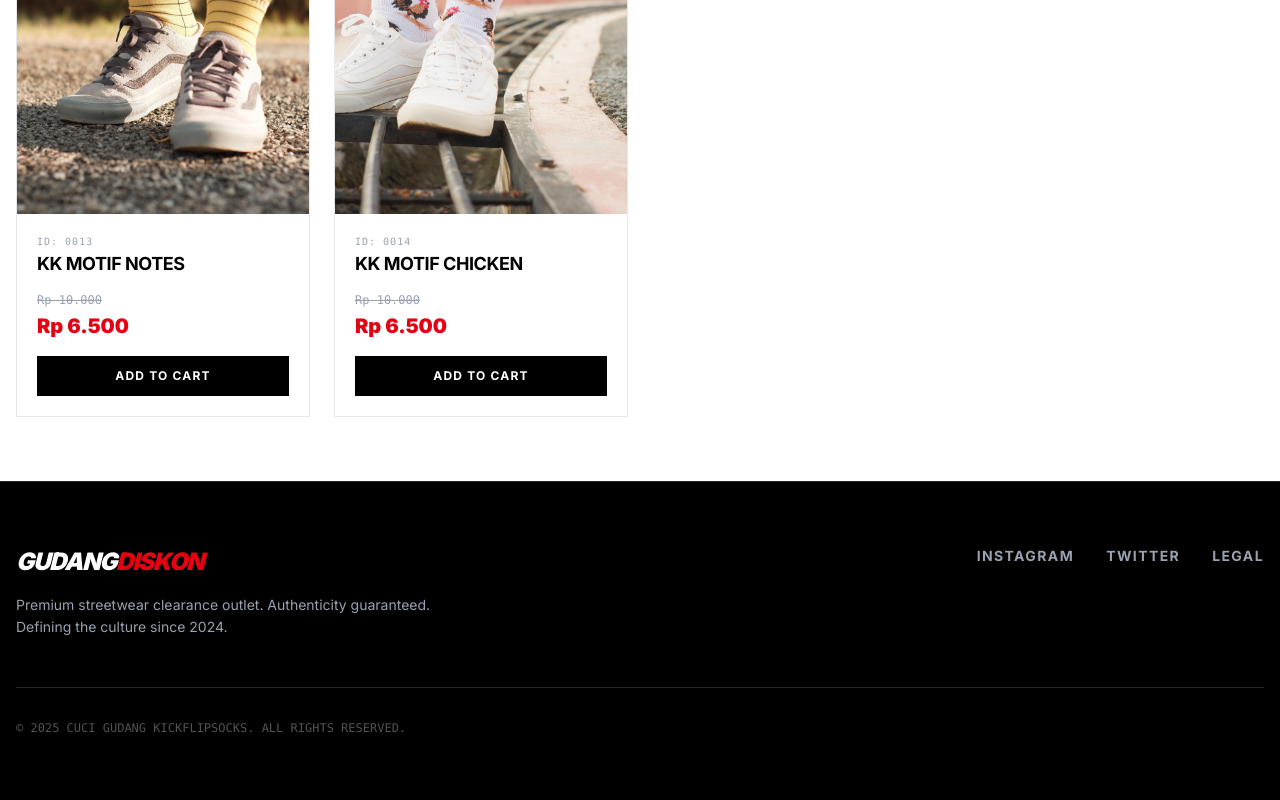
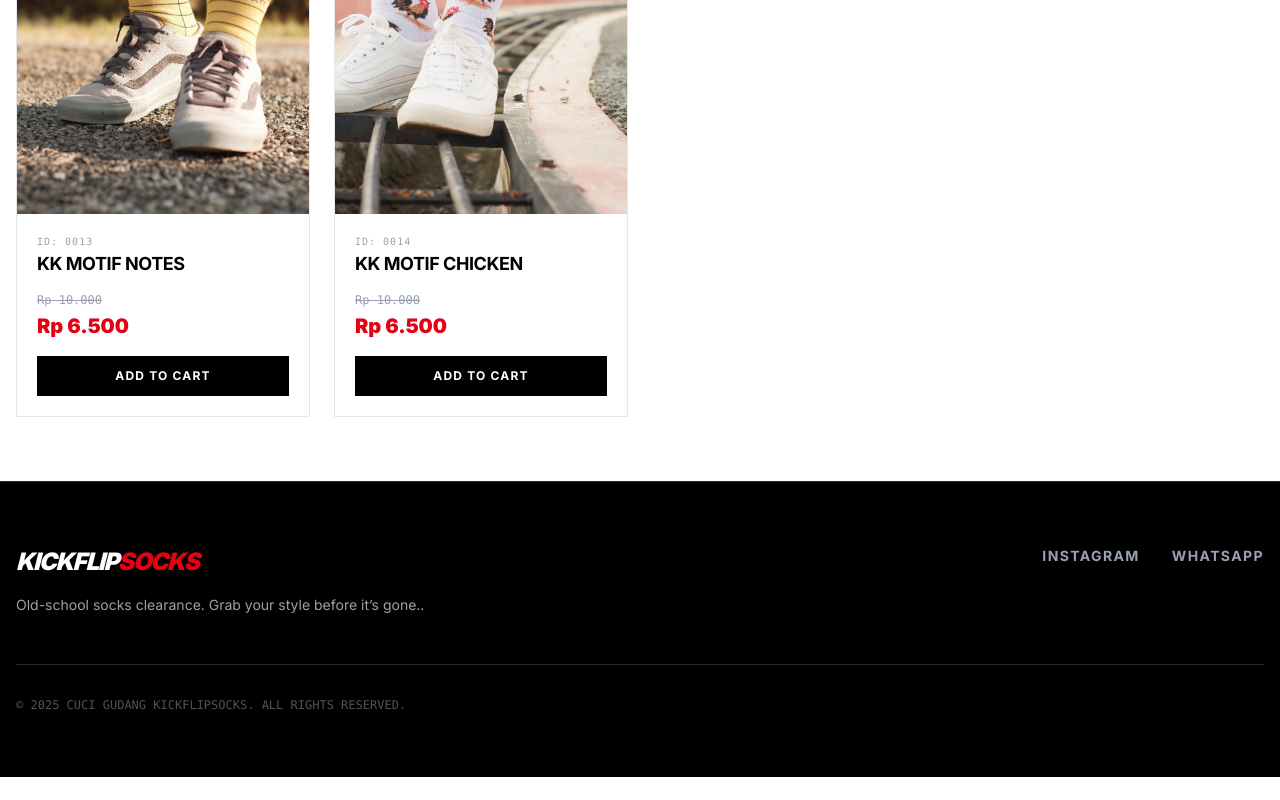
Before and after one commit to fitrifityanto/kfs-sale, a React (Vite) app: page / in a window 1280 px wide. Shown: the part 2648-3448 px from the top of the page. After the commit the page ends 3425 px from the top, so only its background shows below. Built offline with nearby package versions, Linux system fonts and the light colour scheme.

Commit message:
fix: Update footer branding and contact links to current information

```diff
--- a/src/App.tsx
+++ b/src/App.tsx
@@ -89,6 +89,8 @@ const App: React.FC = () => {
 
   const cartTotalItems = cart.reduce((acc, item) => acc + item.quantity, 0);
 
+  const adminPhone = import.meta.env.VITE_ADMIN_PHONE;
+
   return (
     <div className="min-h-screen bg-white flex flex-col font-sans">
       <Header
@@ -147,22 +149,24 @@ const App: React.FC = () => {
           <div className="flex flex-col md:flex-row justify-between items-start gap-8">
             <div className="max-w-md">
               <h3 className="text-2xl font-black uppercase tracking-tighter italic mb-4">
-                Gudang<span className="text-street-red">Diskon</span>
+                kickflip<span className="text-street-red">socks</span>
               </h3>
               <p className="text-gray-400 text-sm leading-relaxed">
-                Premium streetwear clearance outlet. Authenticity guaranteed.
-                Defining the culture since 2024.
+                Old-school socks clearance. Grab your style before it’s gone..
               </p>
             </div>
             <div className="flex gap-8 text-sm font-bold uppercase tracking-widest text-gray-400">
-              <a href="#" className="hover:text-white transition-colors">
+              <a
+                href="https://instagram.com/kickflipsocks"
+                className="hover:text-white transition-colors"
+              >
                 Instagram
               </a>
-              <a href="#" className="hover:text-white transition-colors">
-                Twitter
-              </a>
-              <a href="#" className="hover:text-white transition-colors">
-                Legal
+              <a
+                href={`https://wa.me/${adminPhone}`}
+                className="hover:text-white transition-colors"
+              >
+                Whatsapp
               </a>
             </div>
           </div>
```
